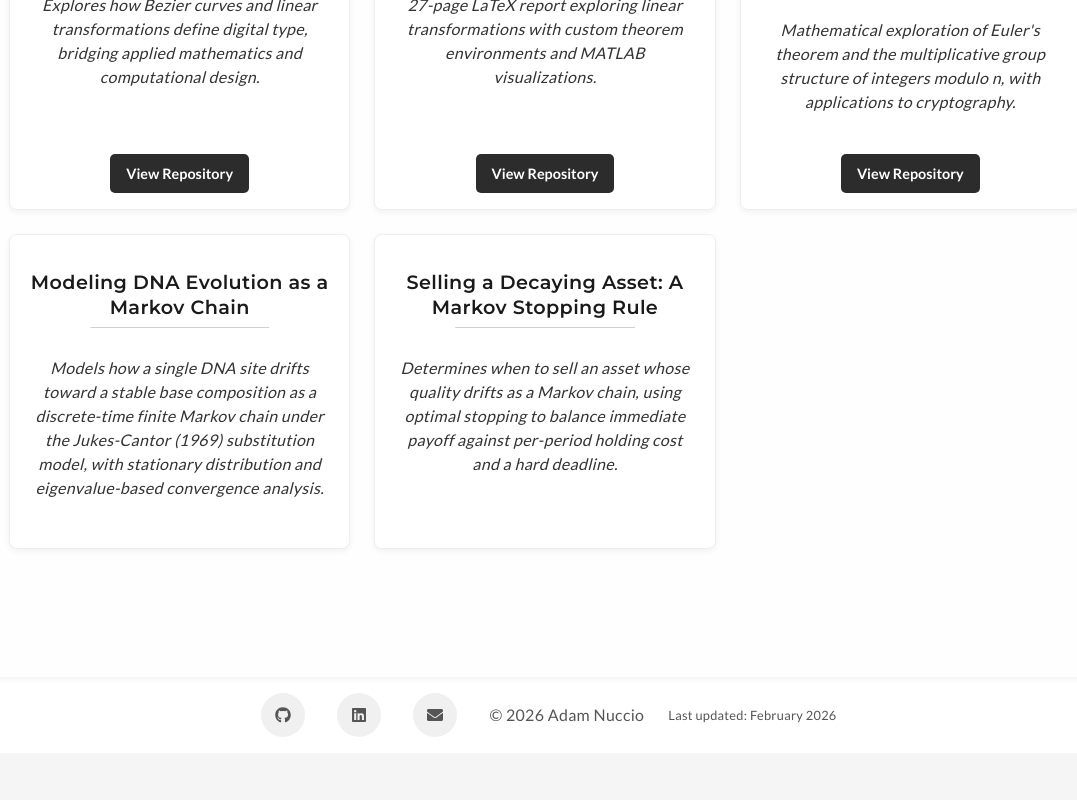
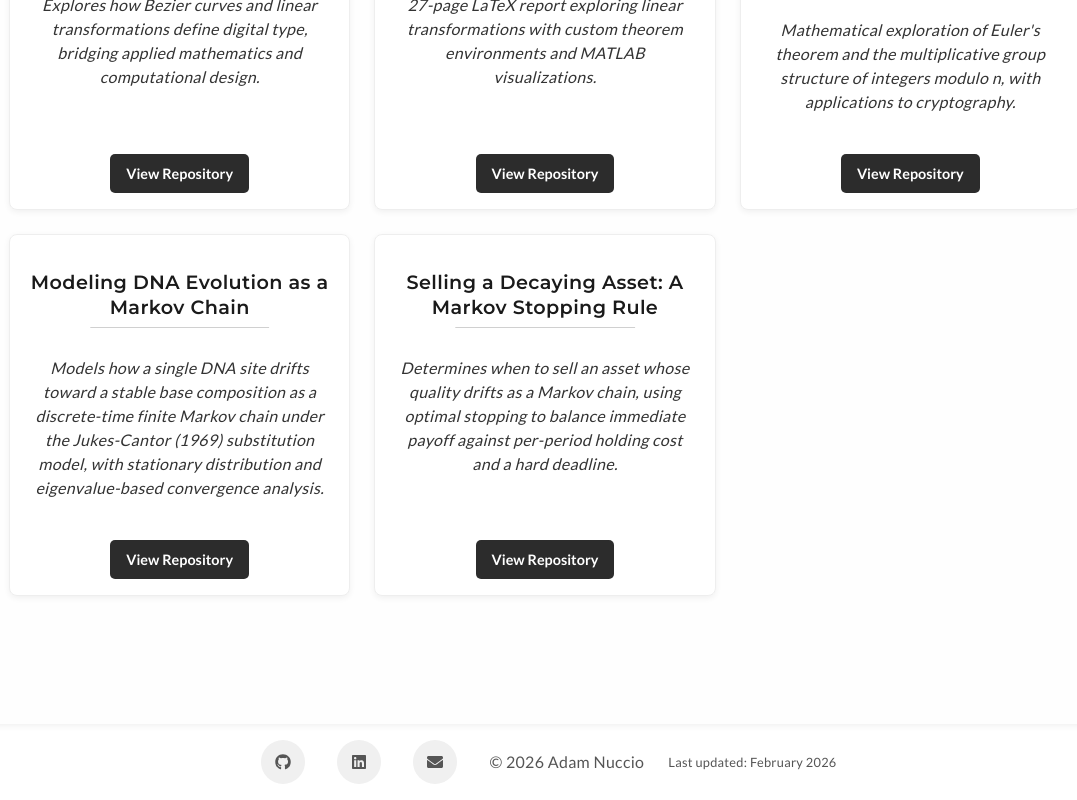
Before and after one commit to yahm0/AMN-REACT.JS-Portfolio, a React (Create React App) app: page /portfolio in a window 1280 px wide. Shown: the part 1583-2383 px from the top of the page, without its empty margins (95-1172 px from the left). Before the commit the page ends 2336 px from the top, so only its background shows below. Built offline with nearby package versions, Linux system fonts and the light colour scheme.

Commit message:
Updated cards to show buttons on the portfolio page. The github links are not in yet so it will show a 403 error.

```diff
--- a/src/pages/Portfolio.jsx
+++ b/src/pages/Portfolio.jsx
@@ -81,13 +81,15 @@ const categories = [
       },
       {
         title: 'Modeling DNA Evolution as a Markov Chain',
-        // repoLink: '', // add when GitHub repo is created
+        repoLink:
+          'https://github.com/yahm0/Modeling-DNA-Evolution-as-a-Markov-Chain',
         description:
           'Models how a single DNA site drifts toward a stable base composition as a discrete-time finite Markov chain under the Jukes-Cantor (1969) substitution model, with stationary distribution and eigenvalue-based convergence analysis.',
       },
       {
         title: 'Selling a Decaying Asset: A Markov Stopping Rule',
-        // repoLink: '', // add when GitHub repo is created
+        repoLink:
+          'https://github.com/yahm0/Selling-a-Decaying-Asset-A-Markov-Stopping-Rule',
         description:
           'Determines when to sell an asset whose quality drifts as a Markov chain, using optimal stopping to balance immediate payoff against per-period holding cost and a hard deadline.',
       },
```
